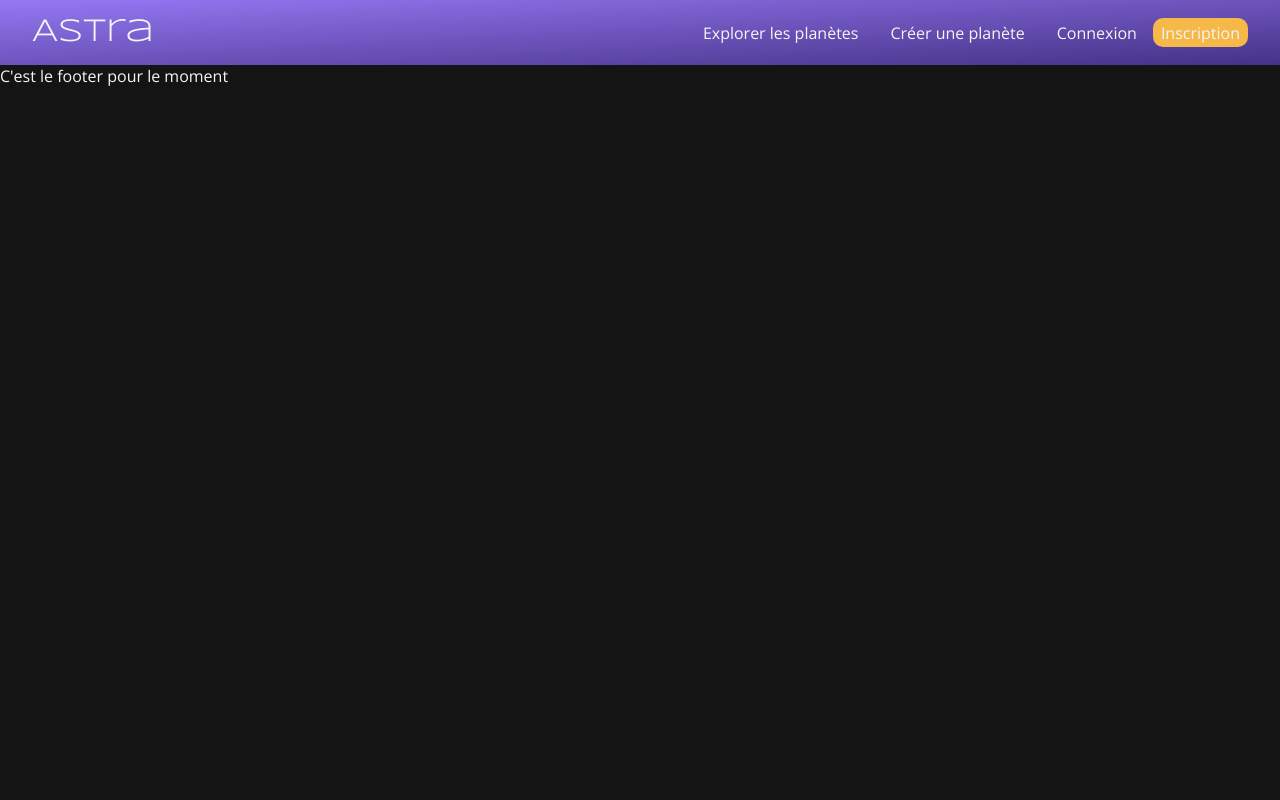
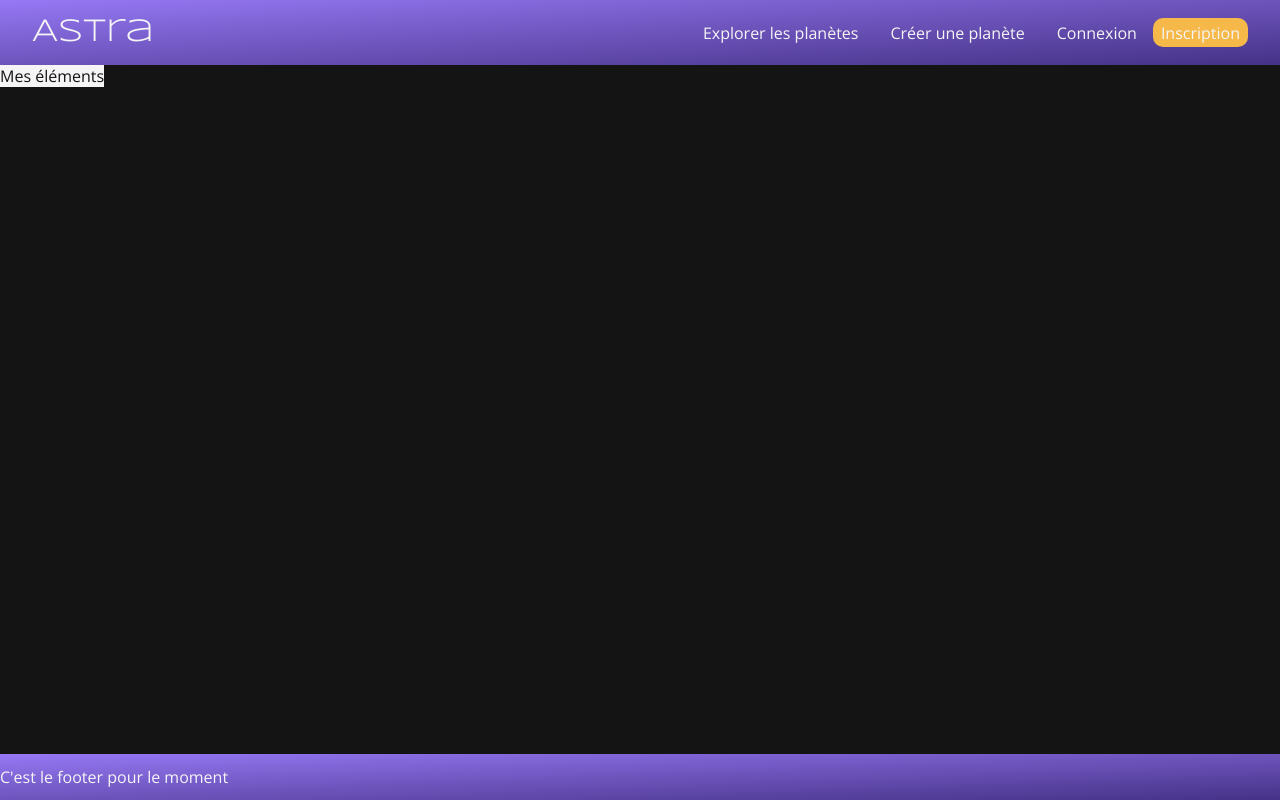
Before and after one commit to ISaejinI/Astra, a PHP site: page /views/planets.php in a window 1280 px wide. Run offline with PHP 8.4, Linux system fonts and the light colour scheme.

Commit message:
Footer placé

```diff
--- a/CSS/_base.scss
+++ b/CSS/_base.scss
@@ -2,6 +2,12 @@ body {
     background-color: $black;
     margin: 0 auto;
     color: $white;
+    position: relative;
+    min-height: 100vh;
+}
+
+main {
+    padding-bottom: 4em;
 }
 
 a {
--- a/CSS/_fonts.scss
+++ b/CSS/_fonts.scss
@@ -13,7 +13,7 @@ body {
     font-variation-settings: "wdth" 100;
 }
 
-h1 {
+h1, .montserrat {
     font-family: "Montserrat", sans-serif;
     font-optical-sizing: auto;
     font-weight: 400;
--- a/CSS/_variables.scss
+++ b/CSS/_variables.scss
@@ -10,4 +10,5 @@ $white : #F5F5F5;
 
 /* -- BACKGROUND -- */
 
-$bg-image : url('/src/Sky-bg.jpg')
+$bg-image : url('/src/Sky-bg.jpg');
+$bg-purple-gradiant : linear-gradient(to right bottom, #9678f5, #8166d8, #6d54bc, #5943a1, #453287);
--- a/CSS/main.css
+++ b/CSS/main.css
@@ -5,6 +5,12 @@ body {
   background-color: #141414;
   margin: 0 auto;
   color: #F5F5F5;
+  position: relative;
+  min-height: 100vh;
+}
+
+main {
+  padding-bottom: 4em;
 }
 
 a:link, a:visited {
@@ -30,7 +36,7 @@ body {
   font-variation-settings: "wdth" 100;
 }
 
-h1 {
+h1, .montserrat {
   font-family: "Montserrat", sans-serif;
   font-optical-sizing: auto;
   font-weight: 400;
@@ -58,6 +64,17 @@ header nav a {
   padding: 0 1em;
 }
 
+/* -- FOOTER -- */
+footer {
+  background-image: linear-gradient(to right bottom, #9678f5, #8166d8, #6d54bc, #5943a1, #453287);
+  position: absolute;
+  bottom: 0;
+  right: 0;
+  left: 0;
+  padding-bottom: 0.75em;
+  padding-top: 0.75em;
+}
+
 /* -- SECTION PLANET --*/
 #planet {
   background-image: url("/src/Sky-bg.jpg");
@@ -77,6 +94,18 @@ header nav a {
 }
 
 /* -- CARROUSSEL -- */
+#swiper-box {
+  margin: 4em auto;
+  max-width: 1100px;
+  background-image: linear-gradient(to right bottom, #9678f5, #8166d8, #6d54bc, #5943a1, #453287);
+  border-radius: 30px;
+  padding: 1em 3em;
+}
+#swiper-box h1 {
+  color: #F5B849;
+  font-size: 2em;
+}
+
 .swiper {
   width: 600px;
   height: 300px;
@@ -85,4 +114,17 @@ header nav a {
   max-width: 10em;
 }
 
+/* -- AFFICHAGE TOUTES LES PLANETES -- */
+#planets {
+  position: relative;
+}
+
+#filter {
+  position: fixed;
+  display: flex;
+  flex-direction: column;
+  background-color: #F5F5F5;
+  color: #141414;
+}
+
 /*# sourceMappingURL=main.css.map */
--- a/CSS/main.scss
+++ b/CSS/main.scss
@@ -7,7 +7,7 @@
 /* -- HEADER -- */
 
 header {
-    background-image: linear-gradient(to right bottom, #9678f5, #8166d8, #6d54bc, #5943a1, #453287);
+    background-image: $bg-purple-gradiant;
     display: flex;
     justify-content: space-between;
     padding: 1em 2em;
@@ -20,6 +20,18 @@ header {
             padding: 0 1em;
         }
     }
+}
+
+/* -- FOOTER -- */
+
+footer {
+    background-image: $bg-purple-gradiant;
+    position: absolute;
+    bottom: 0;
+    right: 0;
+    left: 0;
+    padding-bottom: 0.75em;
+    padding-top: 0.75em;
 }
 
 
@@ -46,6 +58,19 @@ header {
 
 /* -- CARROUSSEL -- */
 
+#swiper-box {
+    margin: 4em auto;
+    max-width: 1100px;
+    background-image: $bg-purple-gradiant;
+    border-radius: 30px;
+    padding: 1em 3em;
+
+    h1 {
+        color: $dark-yellow;
+        font-size: 2em;
+    }
+}
+
 .swiper {
     width: 600px;
     height: 300px;
@@ -56,3 +81,17 @@ header {
         }
     }
 }
+
+/* -- AFFICHAGE TOUTES LES PLANETES -- */
+
+#planets {
+    position: relative;
+}
+
+#filter {
+    position: fixed;
+    display: flex;
+    flex-direction: column;
+    background-color: $white;
+    color: $black;
+}
--- a/template/footer.html
+++ b/template/footer.html
@@ -1,3 +1,4 @@
+    </main>
     <footer>
         C'est le footer pour le moment
     </footer>
--- a/template/header.html
+++ b/template/header.html
@@ -21,3 +21,5 @@
             <a href="../views/register.php" class="bu-head">Inscription</a>
         </nav>
     </header>
+
+    <main>
--- a/views/planets.php
+++ b/views/planets.php
@@ -1,5 +1,10 @@
 <?php require "../template/header.html" ?>
 
+<section id="all-planets">
+    <div id="filter">Mes éléments</div>
+    <div id="planets">
 
+    </div>
+</section>
 
 <?php require "../template/footer.html" ?>
```
Also changed, not shown: views/index.php (+14 -3 lines), 1 other file.
